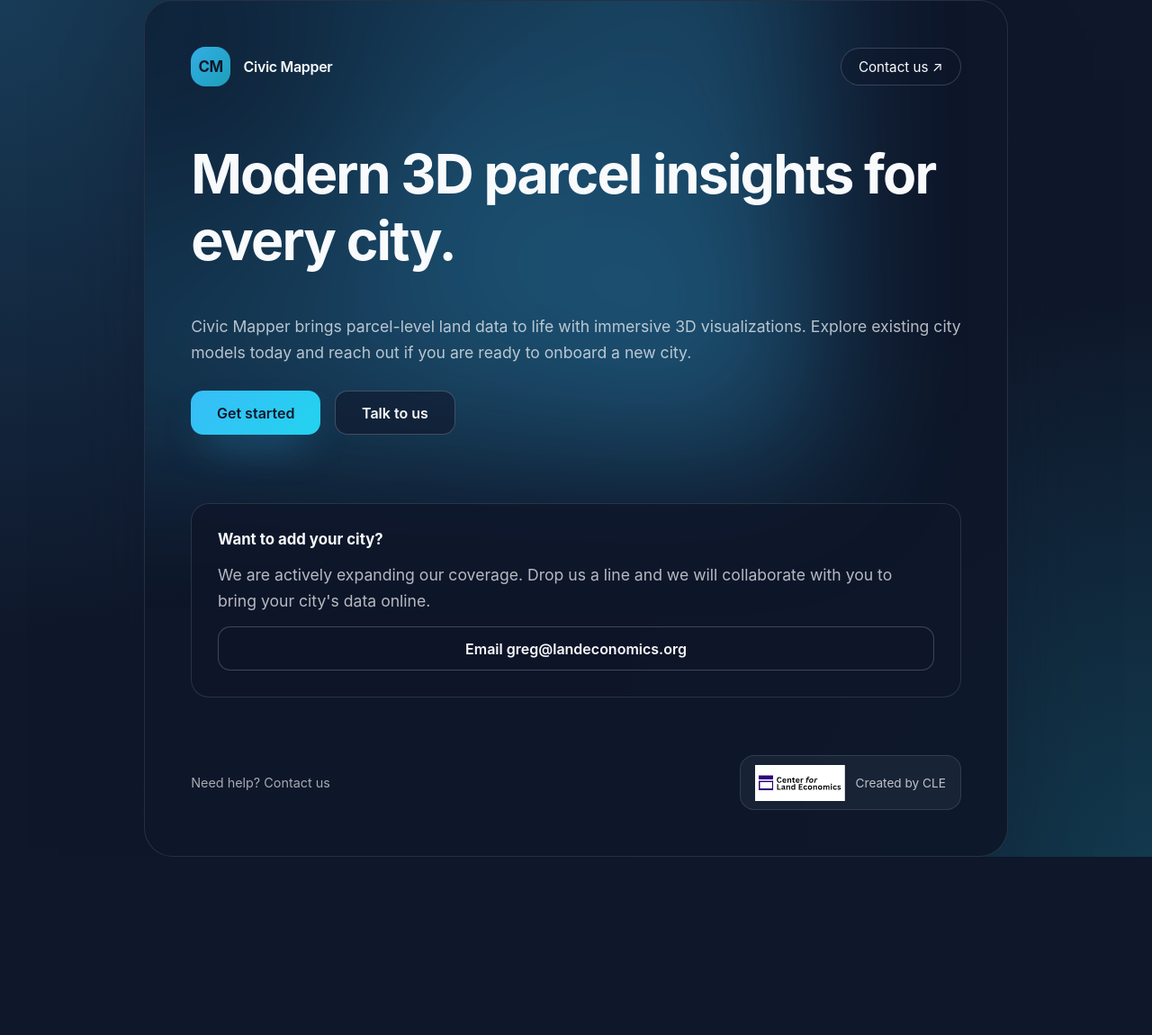
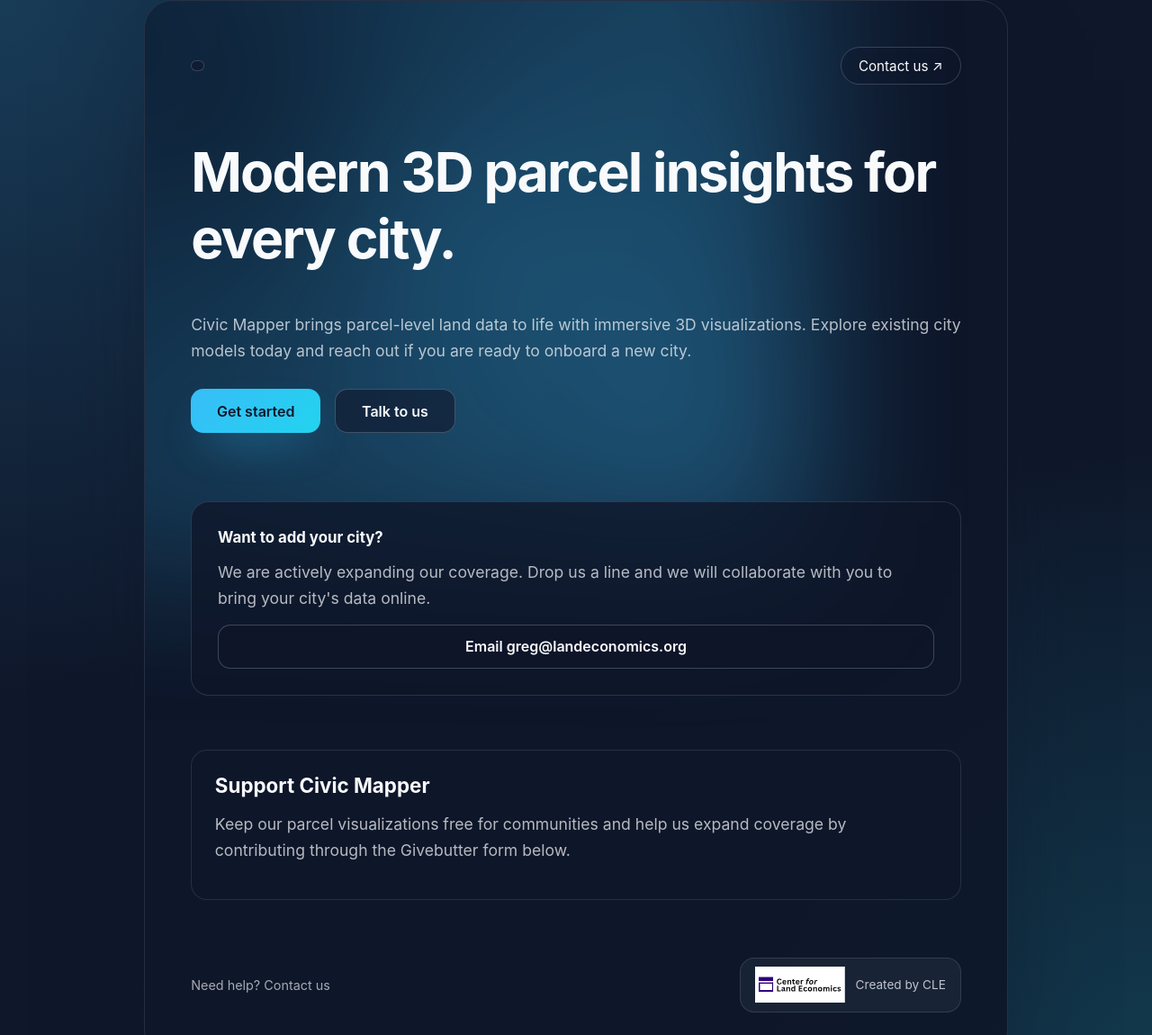
Before and after one commit to larsiusprime/geovizwiz, a plain HTML site: page site/index.html in a window 1280 px wide. Shown: the top 1150 px of the page at 90% size. Before the commit the page ends 952 px from the top, so only its background shows below. Drawn offline with Linux system fonts and the light colour scheme; a script that the page names is missing.

Commit message:
Add Givebutter widget button and form integration

```diff
--- a/site/index.html
+++ b/site/index.html
@@ -7,6 +7,7 @@
   <link rel="icon" type="image/svg+xml" sizes="any" href="favicon.svg" />
   <link rel="shortcut icon" type="image/svg+xml" href="favicon.svg" />
   <link rel="mask-icon" href="favicon.svg" color="#0f172a" />
+  <script async src="https://widgets.givebutter.com/latest.umd.js"></script>
   <style>
     :root {
       --bg: #0f172a;
@@ -77,27 +78,14 @@
       margin-bottom: clamp(2.5rem, 5vw, 3.75rem);
     }
 
-    .brand {
-      display: flex;
+    .givebutter-button-shell {
+      display: inline-flex;
       align-items: center;
-      gap: 0.9rem;
-      font-weight: 600;
-      letter-spacing: -0.02em;
-      color: inherit;
-      text-decoration: none;
-    }
-
-    .brand-mark {
-      width: 44px;
-      height: 44px;
-      display: grid;
-      place-items: center;
-      border-radius: 16px;
-      background: linear-gradient(135deg, rgba(56, 189, 248, 0.9), rgba(34, 211, 238, 0.7));
-      color: var(--bg);
-      font-weight: 700;
-      font-size: 1.05rem;
-      box-shadow: 0 20px 40px -22px rgba(56, 189, 248, 0.8);
+      padding: 0.3rem 0.4rem;
+      border-radius: 14px;
+      background: rgba(15, 23, 42, 0.6);
+      border: 1px solid rgba(148, 163, 184, 0.3);
+      box-shadow: 0 14px 30px -18px rgba(56, 189, 248, 0.65);
     }
 
     .cta-link {
@@ -194,6 +182,26 @@
       gap: 0.9rem;
     }
 
+    .donate-form {
+      margin-top: clamp(1.5rem, 4vw, 2rem);
+      padding: clamp(1.2rem, 3vw, 1.6rem);
+      border-radius: 18px;
+      background: rgba(15, 23, 42, 0.7);
+      border: 1px solid rgba(148, 163, 184, 0.18);
+      display: flex;
+      flex-direction: column;
+      gap: 0.9rem;
+    }
+
+    .donate-form h2 {
+      margin: 0;
+      font-size: clamp(1.2rem, 3vw, 1.4rem);
+    }
+
+    givebutter-widget {
+      display: inline-flex;
+    }
+
     .callout strong {
       font-size: 1.05rem;
       color: var(--text-primary);
@@ -270,15 +278,14 @@
     }
   </style>
 </head>
-<body>
-  <main>
-    <header>
-      <a class="brand" href="/">
-        <span class="brand-mark">CM</span>
-        Civic Mapper
-      </a>
-      <a class="cta-link" href="mailto:greg@landeconomics.org">Contact us ↗</a>
-    </header>
+  <body>
+    <main>
+      <header>
+        <div class="givebutter-button-shell">
+          <givebutter-widget id="gVxZmj"></givebutter-widget>
+        </div>
+        <a class="cta-link" href="mailto:greg@landeconomics.org">Contact us ↗</a>
+      </header>
 
     <section class="hero-copy">
       <h1>Modern 3D parcel insights for every city.</h1>
@@ -298,6 +305,15 @@
         </p>
         <a class="button button-secondary" href="mailto:greg@landeconomics.org">Email greg@landeconomics.org</a>
       </div>
+
+      <div class="donate-form">
+        <h2>Support Civic Mapper</h2>
+        <p>
+          Keep our parcel visualizations free for communities and help us expand coverage by contributing through the Givebutter
+          form below.
+        </p>
+        <givebutter-widget id="gVxZmj" align="left"></givebutter-widget>
+      </div>
     </section>
 
     <footer>
```
Also changed, not shown: viz/app.html (+1 -1 lines), viz/index.html (+1 -1 lines).
